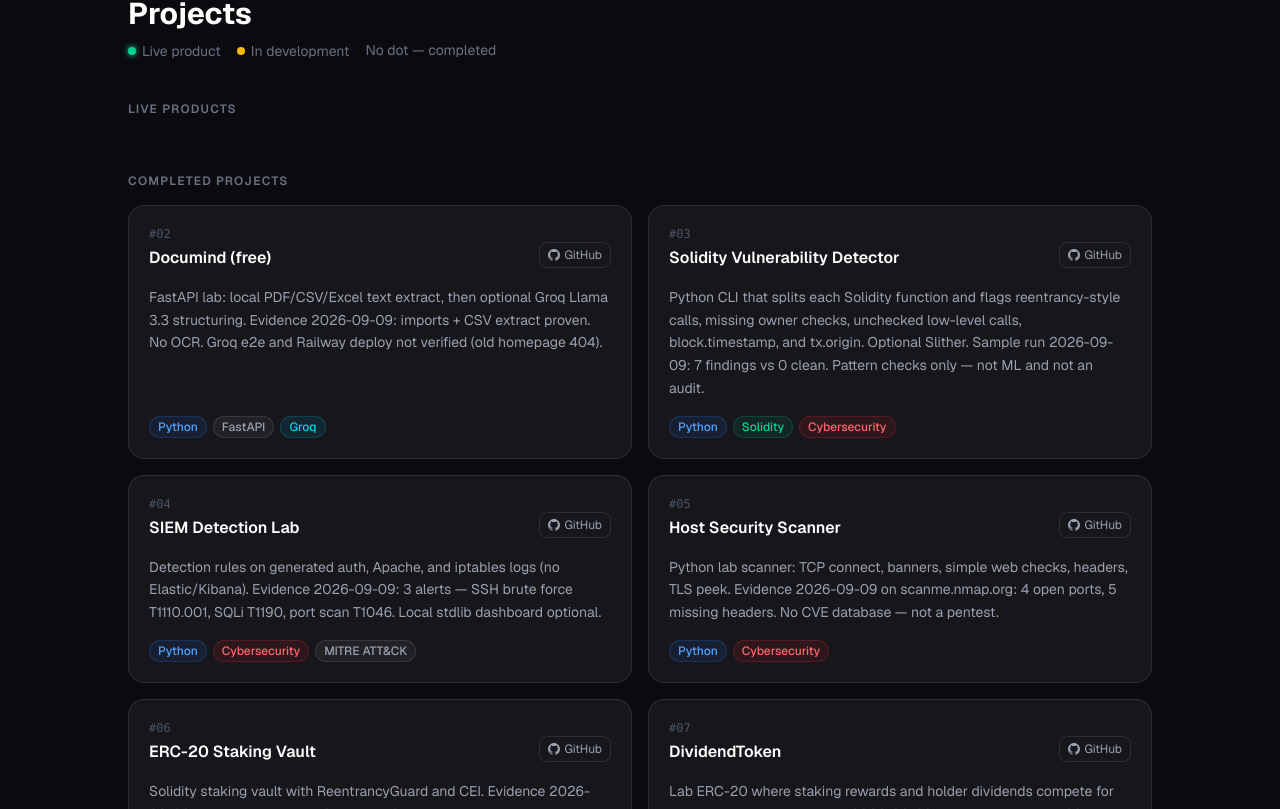
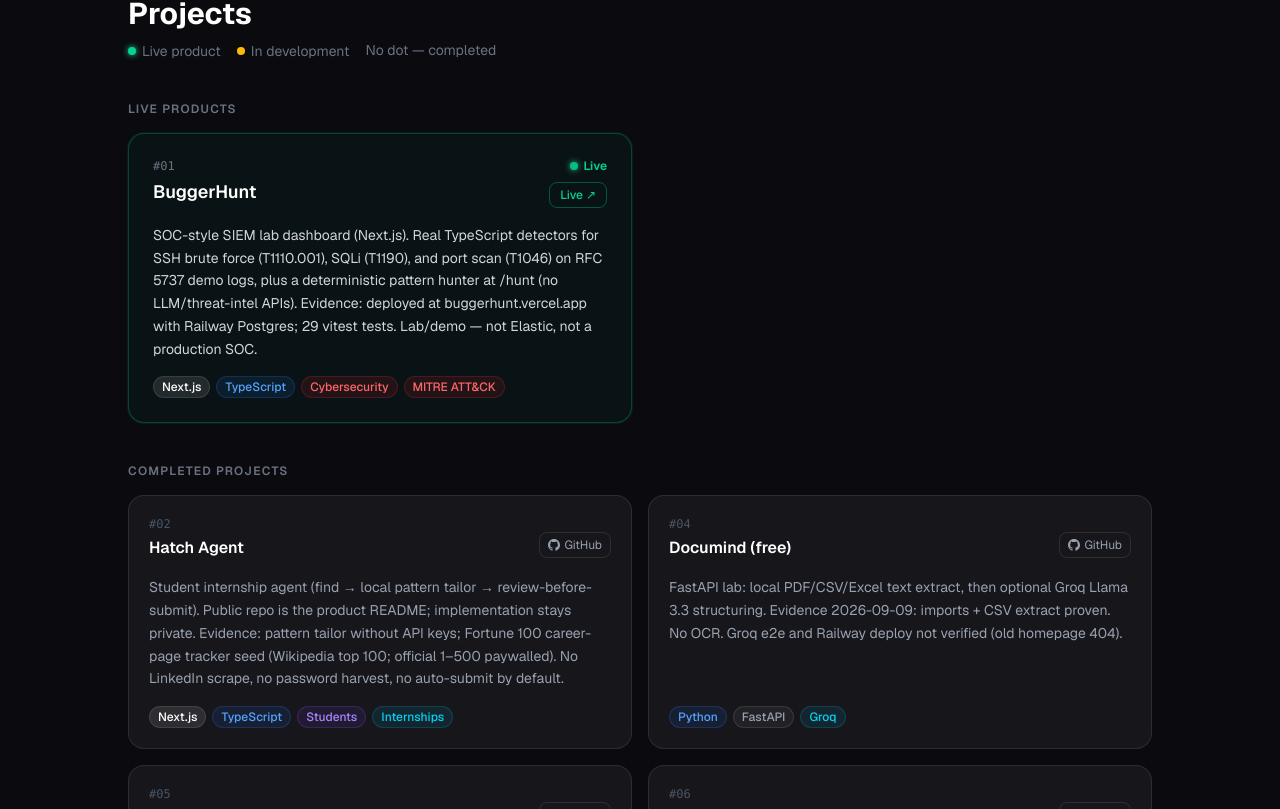
Before and after one commit to Harshanandhan/portfolio, a Next.js app: page / in a window 1280 px wide. Shown: the part 871-1680 px from the top of the page. Built offline with nearby package versions, Linux system fonts and the light colour scheme.

Commit message:
Add BuggerHunt and Hatch Agent cards; current portfolio update

```diff
--- a/app/page.tsx
+++ b/app/page.tsx
@@ -1,7 +1,27 @@
 const PROJECTS = [
+  // Current work
+  {
+    num: 1,
+    status: "live",
+    name: "BuggerHunt",
+    desc: "SOC-style SIEM lab dashboard (Next.js). Real TypeScript detectors for SSH brute force (T1110.001), SQLi (T1190), and port scan (T1046) on RFC 5737 demo logs, plus a deterministic pattern hunter at /hunt (no LLM/threat-intel APIs). Evidence: deployed at buggerhunt.vercel.app with Railway Postgres; 29 vitest tests. Lab/demo — not Elastic, not a production SOC.",
+    tags: ["Next.js", "TypeScript", "Cybersecurity", "MITRE ATT&CK"],
+    url: "https://buggerhunt.vercel.app",
+    github: null,
+  },
+  {
+    num: 2,
+    status: "done",
+    name: "Hatch Agent",
+    desc: "Student internship agent (find → local pattern tailor → review-before-submit). Public repo is the product README; implementation stays private. Evidence: pattern tailor without API keys; Fortune 100 career-page tracker seed (Wikipedia top 100; official 1–500 paywalled). No LinkedIn scrape, no password harvest, no auto-submit by default.",
+    tags: ["Next.js", "TypeScript", "Students", "Internships"],
+    url: null,
+    github: "https://github.com/Harshanandhan/hatch-agent",
+  },
+
   // Live / demos (honest status)
   {
-    num: 1,
+    num: 3,
     status: "wip",
     name: "Repostly",
     desc: "Next.js app that turns a YouTube URL into LinkedIn post drafts (Supabase/Stripe/LLM wired in code). npm build verified 2026-09-09. www.repostly.org currently has an expired TLS cert — do not treat as a reliable live product or as having paying customers.",
@@ -10,7 +30,7 @@
     github: "https://github.com/Harshanandhan/yt-repurposer-web",
   },
   {
-    num: 2,
+    num: 4,
     status: "done",
     name: "Documind (free)",
     desc: "FastAPI lab: local PDF/CSV/Excel text extract, then optional Groq Llama 3.3 structuring. Evidence 2026-09-09: imports + CSV extract proven. No OCR. Groq e2e and Railway deploy not verified (old homepage 404).",
@@ -21,7 +41,7 @@
 
   // Completed labs with reproduced evidence
   {
-    num: 3,
+    num: 5,
     status: "done",
     name: "Solidity Vulnerability Detector",
     desc: "Python CLI that splits each Solidity function and flags reentrancy-style calls, missing owner checks, unchecked low-level calls, block.timestamp, and tx.origin. Optional Slither. Sample run 2026-09-09: 7 findings vs 0 clean. Pattern checks only — not ML and not an audit.",
@@ -30,7 +50,7 @@
     github: "https://github.com/Harshanandhan/solidity-vulnerability-detector",
   },
   {
-    num: 4,
+    num: 6,
     status: "done",
     name: "SIEM Detection Lab",
     desc: "Detection rules on generated auth, Apache, and iptables logs (no Elastic/Kibana). Evidence 2026-09-09: 3 alerts — SSH brute force T1110.001, SQLi T1190, port scan T1046. Local stdlib dashboard optional.",
@@ -39,7 +59,7 @@
     github: "https://github.com/Harshanandhan/siem-detection-lab",
   },
   {
-    num: 5,
+    num: 7,
     status: "done",
     name: "Host Security Scanner",
     desc: "Python lab scanner: TCP connect, banners, simple web checks, headers, TLS peek. Evidence 2026-09-09 on scanme.nmap.org: 4 open ports, 5 missing headers. No CVE database — not a pentest.",
@@ -48,7 +68,7 @@
     github: "https://github.com/Harshanandhan/host-security-scanner",
   },
   {
-    num: 6,
+    num: 8,
     status: "done",
     name: "ERC-20 Staking Vault",
     desc: "Solidity staking vault with ReentrancyGuard and CEI. Evidence 2026-09-09: npx hardhat test — 6 passing, 0 failing. Lab contract — not a mainnet deploy.",
@@ -57,7 +77,7 @@
     github: "https://github.com/Harshanandhan/erc20-staking-vault",
   },
   {
-    num: 7,
+    num: 9,
     status: "done",
     name: "DividendToken",
     desc: "Lab ERC-20 where staking rewards and holder dividends compete for the same balance. Evidence 2026-09-09: npx hardhat test — 33 passing. Not a product or audit.",
@@ -66,7 +86,7 @@
     github: "https://github.com/Harshanandhan/dividend-token",
   },
   {
-    num: 8,
+    num: 10,
     status: "done",
     name: "BharatBot",
     desc: "Lab FastAPI RAG over 10 local Indian history chunks (Chroma + MiniLM). Evidence 2026-09-09: /health 200 and retrieval works. Groq generation not proven on the current key.",
@@ -75,7 +95,7 @@
     github: "https://github.com/Harshanandhan/bharatbot",
   },
   {
-    num: 9,
+    num: 11,
     status: "done",
     name: "document-agent",
     desc: "Lab FastAPI + Claude tool-use document agent (read/split/validate/export tools in code). Needs ANTHROPIC_API_KEY. Not a production multi-tenant product.",
@@ -84,7 +104,7 @@
     github: "https://github.com/Harshanandhan/document-agent",
   },
   {
-    num: 10,
+    num: 12,
     status: "done",
     name: "IRIS Vessel Segmentation",
     desc: "Jupyter/Colab lab: U-Net + EfficientNetB3 iris vessel segmentation notebook. Educational CV experiment — not a production biometric system.",
@@ -95,7 +115,7 @@
 
   // Thin / placeholder — honest labels
   {
-    num: 11,
+    num: 13,
     status: "wip",
     name: "x402 Payment Gateway",
     desc: "Docs-only learning stub about Coinbase x402 / HTTP 402. No runnable backend or frontend in the repo (as of 2026-09-09).",
@@ -104,7 +124,7 @@
     github: "https://github.com/Harshanandhan/x402-Payment-Gateway",
   },
   {
-    num: 12,
+    num: 14,
     status: "wip",
     name: "Multi-Agent Healthcare System",
     desc: "Healthcare multi-agent experiment stub. Verify README/code before citing specific agent workflows.",
@@ -118,7 +138,7 @@
   "AI / ML": ["Python", "TensorFlow", "scikit-learn", "CodeBERT", "LSTM", "NLP", "LangChain", "Groq"],
   "Cybersecurity": ["Python", "Detection Engineering", "MITRE ATT&CK", "OWASP", "Wireshark", "NIST"],
   "Blockchain": ["Solidity", "Ethereum", "Foundry", "Hardhat", "Slither", "OpenZeppelin", "DeFi", "EVM"],
-  "Development": ["Next.js", "FastAPI", "TypeScript", "JavaScript", "Rust", "Bash", "SQL", "Docker"],
+  "Development": ["Next.js", "FastAPI", "TypeScript", "JavaScript", "Rust", "Bash", "SQL", "Docker", "Vercel"],
 };
 
 const TAG_COLORS: Record<string, string> = {
@@ -135,6 +155,10 @@
   "DeFi": "bg-amber-500/10 text-amber-400 border-amber-500/20",
   "Groq": "bg-cyan-500/10 text-cyan-400 border-cyan-500/20",
   "LangChain": "bg-blue-500/10 text-blue-400 border-blue-500/20",
+  "TypeScript": "bg-blue-500/10 text-blue-400 border-blue-500/20",
+  "MITRE ATT&CK": "bg-red-500/10 text-red-400 border-red-500/20",
+  "Students": "bg-violet-500/10 text-violet-400 border-violet-500/20",
+  "Internships": "bg-cyan-500/10 text-cyan-400 border-cyan-500/20",
 };
 
 function Tag({ label }: { label: string }) {
@@ -280,7 +304,8 @@
             </p>
           </div>
 
-          {/* Live Products — full-width spotlight */}
+          {/* Live Products — full-width spotlight (only if any live) */}
+          {PROJECTS.some((p) => p.status === "live") && (
             <div className="flex flex-col gap-4">
               <p className="text-xs text-gray-500 uppercase tracking-widest font-semibold">Live Products</p>
               <div className="grid sm:grid-cols-2 gap-4">
@@ -331,6 +356,7 @@
                 ))}
               </div>
             </div>
+          )}
 
           {/* Completed Projects */}
           <div className="flex flex-col gap-4">
```
Lines whose indentation alone changed are shown as unchanged.
